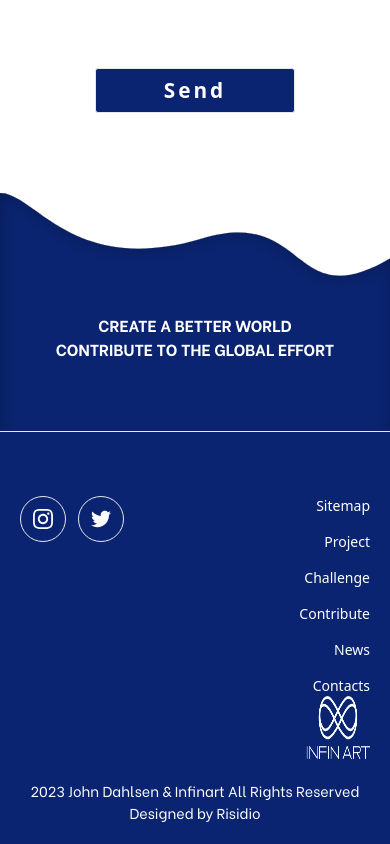
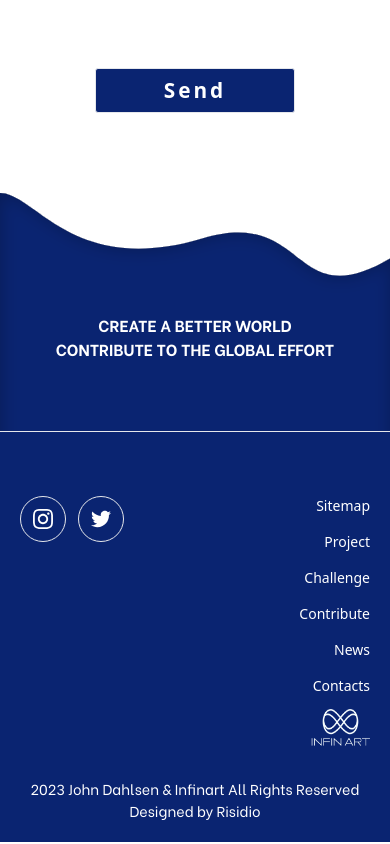
Before and after one commit to Risidio/gpgp, a React (Create React App) app: page /contact in a window 390 px wide. Shown: the part 896-1740 px from the top of the page. Built offline with nearby package versions, Linux system fonts and the light colour scheme; no server answers; what @prismicio/client, @prismicio/react would draw is missing.

Commit message:
Fix the mobile footer logo

```diff
--- a/src/components/Footer.tsx
+++ b/src/components/Footer.tsx
@@ -95,7 +95,7 @@ const Footer = ({ classes = "bg-gpgp-blue" }: FooterProps) => {
                 </li>
               </ul>
               <Logo
-                className="flex items-start w-16 h-16"
+                className="flex items-start mt-[2.96px] xl:mt-[unset]"
                 logo={fontColor ? "image.png" : "logo-white.png"}
               />
             </div>
--- a/src/components/Logo.jsx
+++ b/src/components/Logo.jsx
@@ -7,7 +7,7 @@ export default function Logo({className, logo="image.jpg"}) {
             <img
                  src={require(`../assets/images/${logo}`)}
                  alt="gpgp"
-                 className="object-center w-[67px] h-[67px] xl:w-[88px] xl:h-[49px]"
+                 className="object-center w-[59px] h-[59px] xl:w-[88px] xl:h-[49px] py-[10px] xl:py-[unset]"
              />
         </div>
     )
--- a/src/components/footer/ContactInfo.tsx
+++ b/src/components/footer/ContactInfo.tsx
@@ -16,31 +16,31 @@ const ContactInfo = ({ classes = "white", scrollTop }: ContactInfoProps) => {
               Project
             </Link>
           </li>
-          <li>
+          {/* <li>
             <Link to={"/gallery"} onClick={scrollTop}>
               Gallery
             </Link>
-          </li>
+          </li> */}
           <li>
             <Link to={"/challenge"} onClick={scrollTop}>
               Challenge
             </Link>
           </li>
-          <li>
+          {/* <li>
             <Link to={"/contribute"} onClick={scrollTop}>
               Contribute
             </Link>
-          </li>
+          </li> */}
           <li>
             <Link to={"/news"} onClick={scrollTop}>
               News
             </Link>
           </li>
-          <li>
+          {/* <li>
             <Link to={"/contact"} onClick={scrollTop}>
               Contact
             </Link>
-          </li>
+          </li> */}
         </ul>
       </div>
 
```
